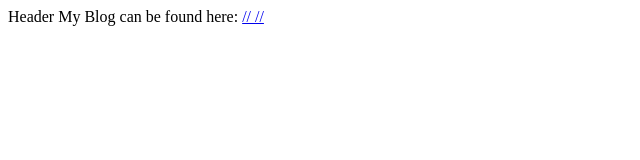
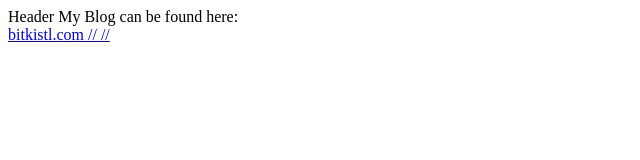
Before and after one commit to pebauer68/pebauer68.github.io, a plain HTML site: page index.html in a window 1280 px wide. Shown: the whole page, without its empty margins (0-640 px from the left). Drawn offline with Linux system fonts and the light colour scheme.

Commit message:
Update index.html

```diff
--- a/index.html
+++ b/index.html
@@ -5,8 +5,8 @@
 </head>
  <meta charset="utf-8">
   <body>
-    My Blog can be found here:
-    <a href="https://www.bitkistl.com/"></href>
+    My Blog can be found here:<br>
+    <a href="https://www.bitkistl.com/">bitkistl.com</href>
 
 //   <script src="https://pebauer68.github.io/hello1.js"></script>
 //   <script src="hello1.js">
```
